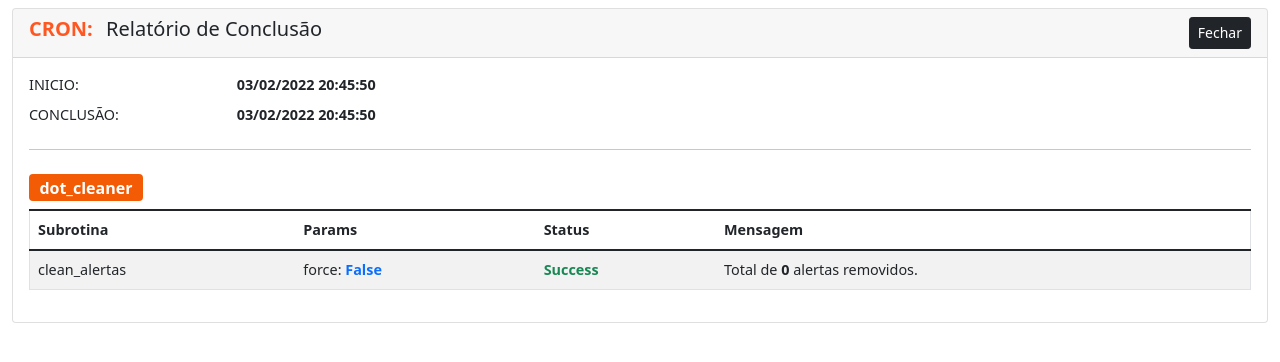
After one commit to castelhano/dot, a Django app: page /cron/dot_cleaner in a window 1280 px wide. The commit adds this page. Shown: the top 362 px of the page. Run offline with Django 3.2, Linux system fonts and the light colour scheme; data that the repository does not hold is empty; some libraries are stand-ins or nearby versions.

Commit message:
Adicionado rotina basica para cron

```diff
--- a/dot/app/core/console.py
+++ b/dot/app/core/console.py
@@ -30,7 +30,10 @@ def Run(script):
 def runScript(attrs):
     response = '<span><b class="text-orange">Alert:</b> Nothing to do...</span>'
     if '!execute=True' in attrs:
-        response = '<span><b class="text-success">Done:</b> Routine executed, total of <b>55</b> rows affected</span>'
+        code = re.search(':code=([^\s]+)', attrs).group(1)
+        response = f'<span><b class="text-orange">Alert:</b> Code <b>{code}</b> not configured</span>'
+        # if code == 'foo':
+        #     response = '<span><b class="text-success">Done:</b> Some text.....</span>'
     return response
 
 def alertaClean(attrs):
--- /dev/null
+++ b/dot/app/core/cron.py
@@ -0,0 +1,25 @@
+from django.shortcuts import render
+from .models import Alerta
+from datetime import datetime
+
+
+def dot_cleaner(request):
+    header = {
+        'script' : 'dot_cleaner',
+        'inicio' : datetime.now(),
+    }
+    response = []
+    response.append(clean_alertas())
+    header['termino'] = datetime.now()
+    return render(request, 'core/cron.html',{'response':response,'header':header})
+
+
+def clean_alertas(force=False):
+    try:
+        if force == True:
+            qtde = Alerta.objects.filter(lido=True).delete()
+        else:
+            qtde = Alerta.objects.filter(lido=True, critico=False).delete()
+        return [True, 'clean_alertas',f'force:<b class="text-primary"> {force}</b>','<b class="text-success">Success</b>', f'Total de <b>{qtde[0]}</b> alertas removidos.']
+    except:
+        return [False, 'clean_alertas',f'force:<b class="text-primary"> {force}</b>','<b class="text-danger">Error</b>', f'Erro ao apagar alertas']
--- a/dot/app/core/models.py
+++ b/dot/app/core/models.py
@@ -39,6 +39,7 @@ class Alerta(models.Model):
     link = models.CharField(max_length=220, blank=True)
     usuario = models.ForeignKey(User, on_delete=models.RESTRICT)
     lido = models.BooleanField(default=False)
+    critico = models.BooleanField(default=False)
     alert_class_list = models.CharField(max_length=60, blank=True)
     action_class_list = models.CharField(max_length=60, blank=True)
     create_at = models.DateTimeField(default=datetime.now)
--- a/dot/app/core/urls.py
+++ b/dot/app/core/urls.py
@@ -1,5 +1,5 @@
 from django.urls import path
-from . import views
+from . import views, cron
 
 urlpatterns = [
     path('',views.index,name='index'),
@@ -11,6 +11,7 @@ urlpatterns = [
     path('logs',views.logs,name='logs'),
     path('docs',views.docs,name='docs'),
     path('console',views.console,name='console'),
+    path('cron/dot_cleaner',cron.dot_cleaner,name='cron/dot_cleaner'),
     path('handle404',views.handle404,name='handle404'),
     path('handle500',views.handle500,name='handle500'),
     path('core_usuarios',views.usuarios,name='core_usuarios'),
--- a/dot/app/pessoal/urls.py
+++ b/dot/app/pessoal/urls.py
@@ -1,5 +1,5 @@
 from django.urls import path
-from . import views
+from . import views, reports
 
 urlpatterns = [
     path('pessoal_setores',views.setores,name='pessoal_setores'),
@@ -29,4 +29,5 @@ urlpatterns = [
     path('pessoal_get_funcionarios',views.get_funcionarios,name='pessoal_get_funcionarios'),
     path('pessoal_get_cargos',views.get_cargos,name='pessoal_get_cargos'),
     path('pessoal_get_cargos_ff',views.get_cargos_ff,name='pessoal_get_cargos_ff'),
+    path('pessoal_export_funcionario_csv/<int:id>',reports.export_funcionario_csv,name='pessoal_export_funcionario_csv'),
 ]
--- a/dot/static/css/dot.css
+++ b/dot/static/css/dot.css
@@ -35,7 +35,7 @@ VERSION: 1.0
   .rotate-lg-90{transform: rotateZ(90deg);}
   .widget-thumb-container{margin-bottom:5px;margin-left:12px;width: 97.5%;display: flex;flex-direction: row;justify-content: flex-start;}
   .widget-thumb-img{height: 100px;border: 1px solid #dee2e6;}
-  .widget-thumb-controls{margin-top: 0px;margin-left: 5px;}
+  .widget-thumb-controls{margin-top: 0px;margin-left: 15px;}
 }
 .fs-7{font-size: 0.9rem;}
 .fs-8{font-size: 0.8rem;}
--- a/dot/templates/_component/script/update_alertas.js
+++ b/dot/templates/_component/script/update_alertas.js
@@ -17,7 +17,8 @@ function carregaAlertas() {
             link = `<a class="${action_style}" href="${obj[item].fields.link}">Link</a>`;
           }
           let marcar_lido = `<a class="${action_style}" onclick="marcarAlertaLido(${obj[item].pk})">Fechar</a>`;
-          let alerta = `<div id="alert_${item}" class="col-12 ${alert_style} p-3 mb-2"><h6 class="m-0">${titulo}</h6><p class="text-justify mt-2 fs-7">${mensagem}</p><div class="row"><div class="col d-grid">${link}</div><div class="col d-grid">${marcar_lido}</div></div></div>`;
+          let pin = obj[item].fields.critico == true ? '<i class="fas fa-thumbtack text-muted ms-auto fs-5" style="position:absolute;top:0px;right:2px;"></i>' : '';
+          let alerta = `<div id="alert_${item}" class="col-12 ${alert_style} p-3 mb-2"><div style="position:relative;"><h6 class="m-0">${titulo}</h6>${pin}</div><p class="text-justify mt-2 fs-7">${mensagem}</p><div class="row"><div class="col d-grid">${link}</div><div class="col d-grid">${marcar_lido}</div></div></div>`;
           document.getElementById('offcanvas_body').innerHTML += alerta;
           qtde++;
         }
--- a/dot/templates/core/console.html
+++ b/dot/templates/core/console.html
@@ -37,6 +37,7 @@
   <ul class="dropdown-menu fs-7">
     <li><a class="dropdown-item d-flex justify-content-between align-items-center pointer" onclick="editorSet(COMPONENTS['alert_link'])">Com link<i class="fas fa-chevron-right text-muted"></i></a></li>
     <li><a class="dropdown-item d-flex justify-content-between align-items-center pointer" onclick="editorSet(COMPONENTS['alert_class'])">Estilizado<i class="fas fa-chevron-right text-muted"></i></a></li>
+    <li><a class="dropdown-item d-flex justify-content-between align-items-center pointer" onclick="editorSet(COMPONENTS['alert_full'])">Completo<i class="fas fa-chevron-right text-muted"></i></a></li>
     <li><a class="dropdown-item dropdown-item-danger d-flex justify-content-between align-items-center pointer" onclick="editorSet(COMPONENTS['alert_all'])">Geral<i class="fas fa-chevron-right"></i></a></li>
     <li><hr class="dropdown-divider"></li>
     <li><a class="dropdown-item dropdown-item-danger d-flex justify-content-between align-items-center pointer" onclick="editorSet(COMPONENTS['clean_alerts'])">Limpar Alertas<i class="fas fa-chevron-right"></i></a></li>
@@ -86,12 +87,13 @@
       'alert':'@alert { #username :titulo=Titulo_do_Alert msg:Mensagem do Alerta; }',
       'alert_link':'@alert { #username :titulo=Titulo_do_Alert !link=view_name msg:Mensagem do Alerta; }',
       'alert_class':'@alert { #username :titulo=Titulo_do_Alert :alert_class_list=bg-orange;text-light :action_class_list=btn;btn-sm;btn-info msg:Mensagem do Alerta; }',
+      'alert_full':'@alert { #username :titulo=Titulo_do_Alert !link=view_name :alert_class_list=style1;style2 :action_class_list=style1;style2 :critico=True msg:Mensagem do Alerta; }',
       'alert_all':'@alert { #all :titulo=Titulo_do_Alert msg:Mensagem do Alerta; }',
       'clean_alerts':'@alert { #clean :until=aaaa-mm-dd }',
       'clean_logs':'@logs { #clean :until=aaaa-mm-dd }',
       'clean_logs_model':'@logs { #clean :until=aaaa-mm-dd :model=core.empresa }',
       'funcionario_cancelar_desligamento':'@employee { #matricula !reengage msg:Descrever motivo; }',
-      'runscript':'@runscript { !execute=True }',
+      'runscript':'@runscript { !execute=True :code=00000 }',
     }
     var editor = ace.edit("editor");
     editor.setTheme("ace/theme/ambiance");
--- /dev/null
+++ b/dot/templates/core/cron.html
@@ -0,0 +1,53 @@
+{% load static %}
+<!DOCTYPE html>
+<html lang="pt-br" dir="ltr">
+<head>
+  <meta charset="UTF-8">
+  <meta name="viewport" content="width=device-width, initial-scale=1.0">
+  <link rel="shortcut icon" href="{% static 'img/favicon.ico'%}">
+  <link rel="stylesheet" href="{% static 'css/vendor/all.min.css' %}" type="text/css">
+  <link rel="stylesheet" href="{% static 'css/vendor/fontawesome.min.css' %}" type="text/css">
+  <link rel="stylesheet" href="{% static 'css/vendor/bootstrap.min.css' %}" type="text/css">
+  <link rel="stylesheet" href="{% static 'css/dot.css' %}" type="text/css">
+
+  <title>CRON</title>
+</head>
+<body>
+  <div class="container-fluid">
+    <div class="card mt-2">
+      <div class="card-header d-flex justify-content-between">
+        <h5><b class="text-orange me-2">CRON:</b> Relatório de Conclusão</h5>
+        <a class="btn btn-sm btn-dark" onclick="window.close();">Fechar</a>
+      </div>
+      <div class="card-body fs-7">
+        <dl class="row">
+          <dd class="col-md-2">INICIO:</dd><dt class="col-10">{{header.inicio|date:'d/m/Y H:i:s'}}</dt>
+          <dd class="col-md-2">CONCLUSÃO:</dd><dt class="col-10">{{header.termino|date:'d/m/Y H:i:s'}}</dt>
+        </dl>
+        <hr />
+        <table class="table border table-striped table-hover">
+          <caption class="caption-top"><span class="badge bg-orange fs-6">{{header.script}}</span></caption>
+          <thead>
+            <tr>
+              <th>Subrotina</th>
+              <th>Params</th>
+              <th>Status</th>
+              <th>Mensagem</th>
+            </tr>
+          </thead>
+          <tbody>
+            {% for r in response %}
+            <tr>
+              <td>{{r.1|safe}}</td>
+              <td>{{r.2|safe}}</td>
+              <td>{{r.3|safe}}</td>
+              <td>{{r.4|safe}}</td>
+            </tr>
+            {% endfor %}
+          </tbody>
+        </table>
+      </div>
+    </div>
+  </div>
+</body>
+</html>
```
Also changed, not shown: dot/app/pessoal/reports.py (added, +56 -0 lines), dot/templates/pessoal/_form_funcionario.html (+21 -13 lines), dot/templates/pessoal/funcoes_fixas.html (+1 -24 lines), dot/app/core/migrations/0001_initial.py, dot/app/pessoal/migrations/0001_initial.py, dot/app/pessoal/migrations/0002_dependente_afastamento.py (deleted), 1 other file.
